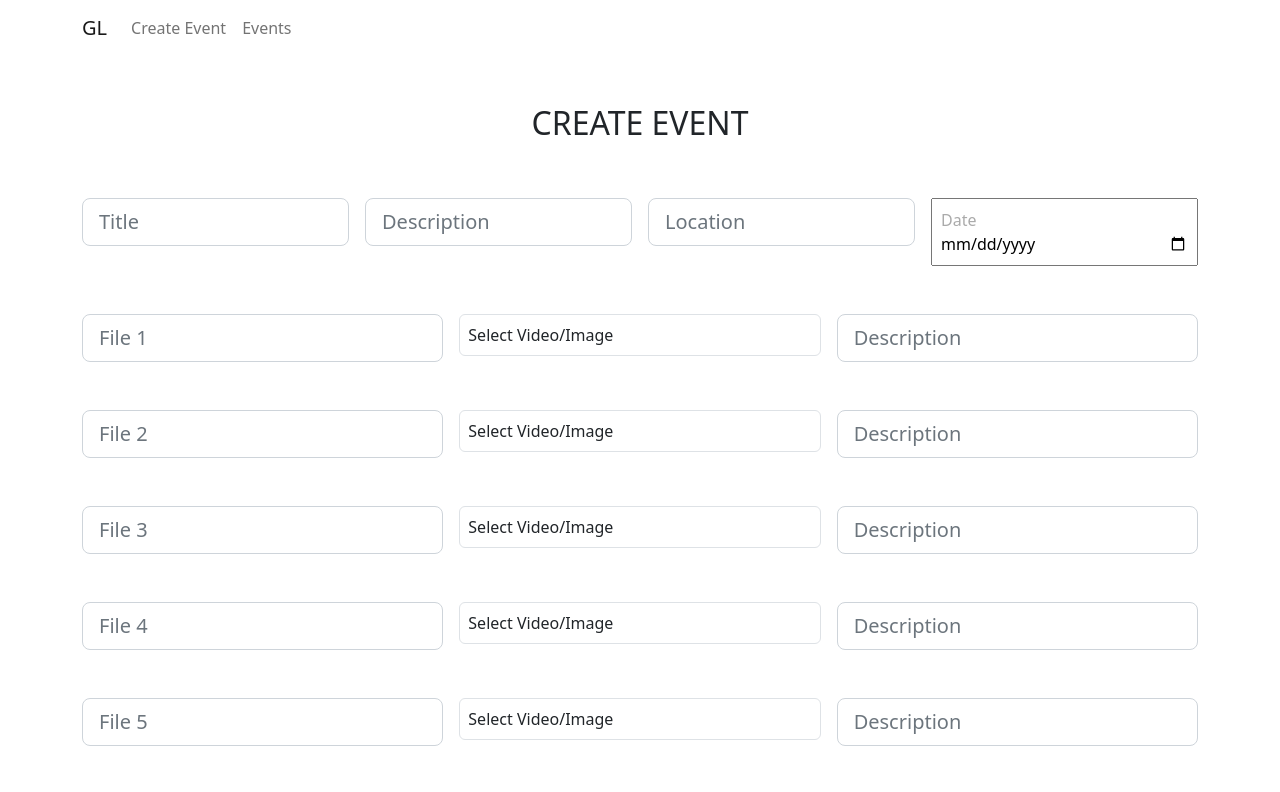
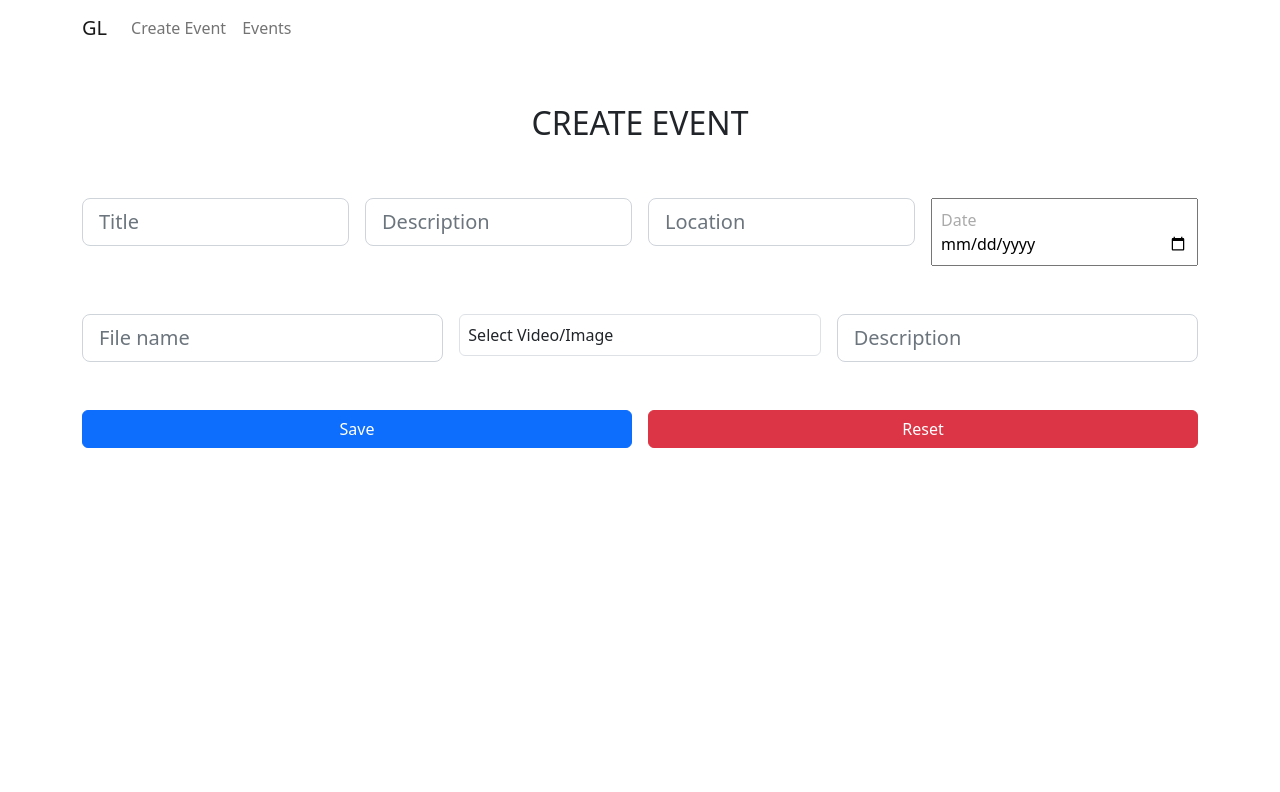
Before and after one commit to ifeanyiokoloma/Event-update, a React (Vite) app: page / in a window 1280 px wide. Shown: the top 792 px of the page. Built offline with nearby package versions, Linux system fonts and the light colour scheme.

Commit message:
Completed

```diff
--- a/src/components/CreateEvent.tsx
+++ b/src/components/CreateEvent.tsx
@@ -1,10 +1,28 @@
 import { doc, setDoc } from 'firebase/firestore';
 import { useState } from 'react';
-import { db } from '../services/firebase';
+import { db, storage } from '../services/firebase';
 import { enqueueSnackbar } from 'notistack';
+import { getDownloadURL, ref, uploadBytes } from 'firebase/storage';
 
 const CreateEvent = () => {
-  const [eventData, setEventData] = useState({ title: '', date: '' });
+  const [eventData, setEventData] = useState({
+    title: '',
+    date: '',
+    filename: '',
+    imgSrc: '',
+  });
+  const [eventFile, setEventFile] = useState<File>();
+  const [isEventFile, setIsEventFile] = useState(false);
+  const [filename, setFilename] = useState('');
+
+  const handleFileChange = (e: React.ChangeEvent<HTMLInputElement>) => {
+    const { files } = e.target;
+
+    const selectedFile = files as FileList;
+    setEventFile(selectedFile?.[0]);
+    setFilename(selectedFile?.[0].name);
+    setIsEventFile(true);
+  };
 
   const handleChange = (e: React.ChangeEvent<HTMLInputElement>) => {
     const { name, value } = e.target;
@@ -16,10 +34,23 @@ const CreateEvent = () => {
     e.preventDefault();
 
     try {
+      if (eventFile) {
+        const storageRef = ref(storage, eventData.filename);
+
+        await uploadBytes(storageRef, eventFile);
+
+        const downloadUrl = await getDownloadURL(storageRef);
+
+        if (downloadUrl) {
+          setEventData({ ...eventData, imgSrc: downloadUrl });
+        }
+      }
+
       await setDoc(
         doc(db, 'event', `${eventData.title}-${eventData.date}`),
         eventData
       );
+
       enqueueSnackbar(`Event ${eventData.title} Saved to the database`, {
         variant: 'success',
       });
@@ -84,42 +115,40 @@ const CreateEvent = () => {
       <div className='row g-3'>
         <div className='col-xs-12 col-sm-4'>
           <input
-            name='file1-text'
+            name='filename'
             onChange={handleChange}
             type='text'
             className='form-control form-control-lg'
-            id='file1'
-            placeholder='File 1'
+            placeholder='File name'
             accept='image/*, video/*'
           />
         </div>
         <div className='col-xs-12 col-sm-4'>
-          <label htmlFor='file 1' className='border border-1 p-2 rounded w-100'>
-            Select Video/Image
+          <label htmlFor='file' className='border border-1 p-2 rounded w-100'>
+            {isEventFile ? filename : 'Select Video/Image'}
           </label>
 
           <input
-            name='file1-file'
-            onChange={handleChange}
+            name='file'
+            onChange={handleFileChange}
             type='file'
             className='d-none'
-            id='file 1'
+            id='file'
           />
         </div>
         <div className='col-xs-12 col-sm-4'>
           <input
-            name='file1-desc'
+            name='fileDesc'
             onChange={handleChange}
             type='text'
             className='form-control form-control-lg'
-            id='file1-desc'
             placeholder='Description'
           />
         </div>
       </div>
 
-      <div className={`row g-3`}>
-        <div className='col-xs-12 col-sm-4'>
+      {/* <div className={`row g-3`}> */}
+      {/*  <div className='col-xs-12 col-sm-4'>
           <input
             name='file2-text'
             onChange={handleChange}
@@ -131,16 +160,16 @@ const CreateEvent = () => {
           />
         </div>
         <div className='col-xs-12 col-sm-4'>
-          <label htmlFor='file 2' className='border border-1 p-2 rounded w-100'>
+          <label htmlFor='file2' className='border border-1 p-2 rounded w-100'>
             Select Video/Image
           </label>
 
           <input
-            name='file2-file'
-            onChange={handleChange}
+            name='file2'
+            onChange={handleFileChange}
             type='file'
             className='d-none'
-            id='file 2'
+            id='file2'
           />
         </div>
         <div className='col-xs-12 col-sm-4'>
@@ -168,16 +197,16 @@ const CreateEvent = () => {
           />
         </div>
         <div className='col-xs-12 col-sm-4'>
-          <label htmlFor='file 3' className='border border-1 p-2 rounded w-100'>
+          <label htmlFor='file3' className='border border-1 p-2 rounded w-100'>
             Select Video/Image
           </label>
 
           <input
-            name='file3-file'
+            name='file3'
             onChange={handleChange}
             type='file'
             className='d-none'
-            id='file 1'
+            id='file3'
           />
         </div>
         <div className='col-xs-12 col-sm-4'>
@@ -205,16 +234,16 @@ const CreateEvent = () => {
           />
         </div>
         <div className='col-xs-12 col-sm-4'>
-          <label htmlFor='file 4' className='border border-1 p-2 rounded w-100'>
+          <label htmlFor='file4' className='border border-1 p-2 rounded w-100'>
             Select Video/Image
           </label>
 
           <input
-            name='file4-file'
+            name='file4'
             onChange={handleChange}
             type='file'
             className='d-none'
-            id='file 4'
+            id='file4'
           />
         </div>
         <div className='col-xs-12 col-sm-4'>
@@ -236,22 +265,21 @@ const CreateEvent = () => {
             onChange={handleChange}
             type='text'
             className='form-control form-control-lg'
-            id='file5'
             placeholder='File 5'
             accept='image/*, video/*'
           />
         </div>
         <div className='col-xs-12 col-sm-4'>
-          <label htmlFor='file 5' className='border border-1 p-2 rounded w-100'>
+          <label htmlFor='file5' className='border border-1 p-2 rounded w-100'>
             Select Video/Image
           </label>
 
           <input
-            name='file5-input'
+            name='file5'
             onChange={handleChange}
             type='file'
             className='d-none'
-            id='file 5'
+            id='file5'
           />
         </div>
         <div className='col-xs-12 col-sm-4'>
@@ -284,7 +312,7 @@ const CreateEvent = () => {
           </label>
 
           <input
-            name='file6-file'
+            name='file6'
             onChange={handleChange}
             type='file'
             className='d-none'
@@ -300,8 +328,8 @@ const CreateEvent = () => {
             id='file6-desc'
             placeholder='Description'
           />
-        </div>
-      </div>
+        </div> */}
+      {/* </div> */}
 
       <div className='row g-3'>
         <div className='col-xs-12 col-sm-6'>
--- a/src/components/ViewEvents.tsx
+++ b/src/components/ViewEvents.tsx
@@ -17,12 +17,14 @@ const ViewEvents = () => {
     const unsubscribe = onSnapshot(
       collection(db, 'event'),
       snapshots => {
-        snapshots.forEach(doc => {
-          const event: DocumentData = doc.data();
+        const newEvents = snapshots.docs.map(doc => ({
+          ...doc.data(),
+          id: doc.id,
+        }));
 
-          setEvents([event]);
-        });
+        setEvents(newEvents);
       },
+
       error => {
         console.log(error);
       }
--- a/src/services/firebase.ts
+++ b/src/services/firebase.ts
@@ -1,6 +1,7 @@
 // Import the functions you need from the SDKs you need
 import { initializeApp } from 'firebase/app';
 import { getFirestore } from 'firebase/firestore';
+import { getStorage } from 'firebase/storage';
 // TODO: Add SDKs for Firebase products that you want to use
 // https://firebase.google.com/docs/web/setup#available-libraries
 
@@ -18,3 +19,4 @@ const firebaseConfig = {
 export const app = initializeApp(firebaseConfig);
 
 export const db = getFirestore(app);
+export const storage = getStorage(app);
```
